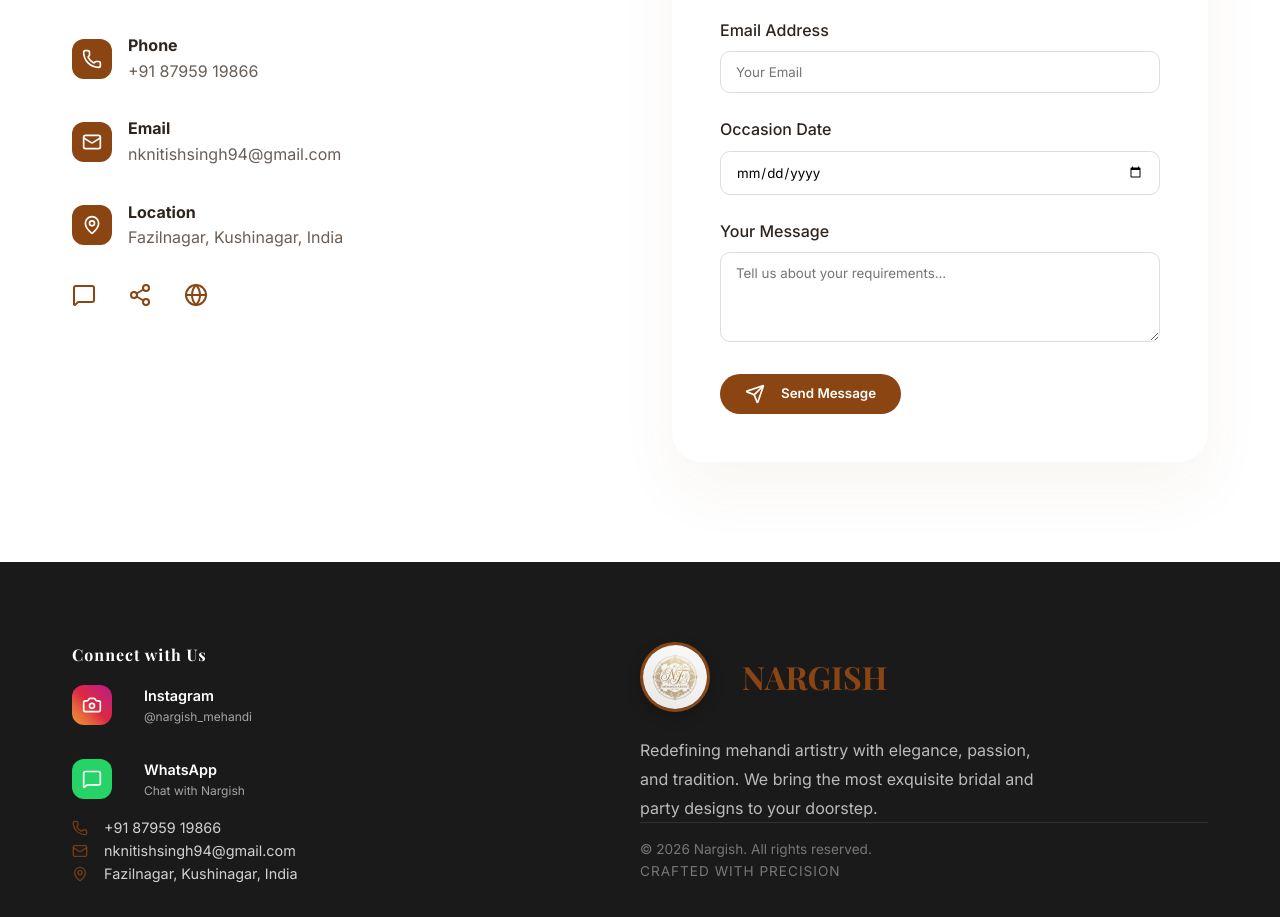
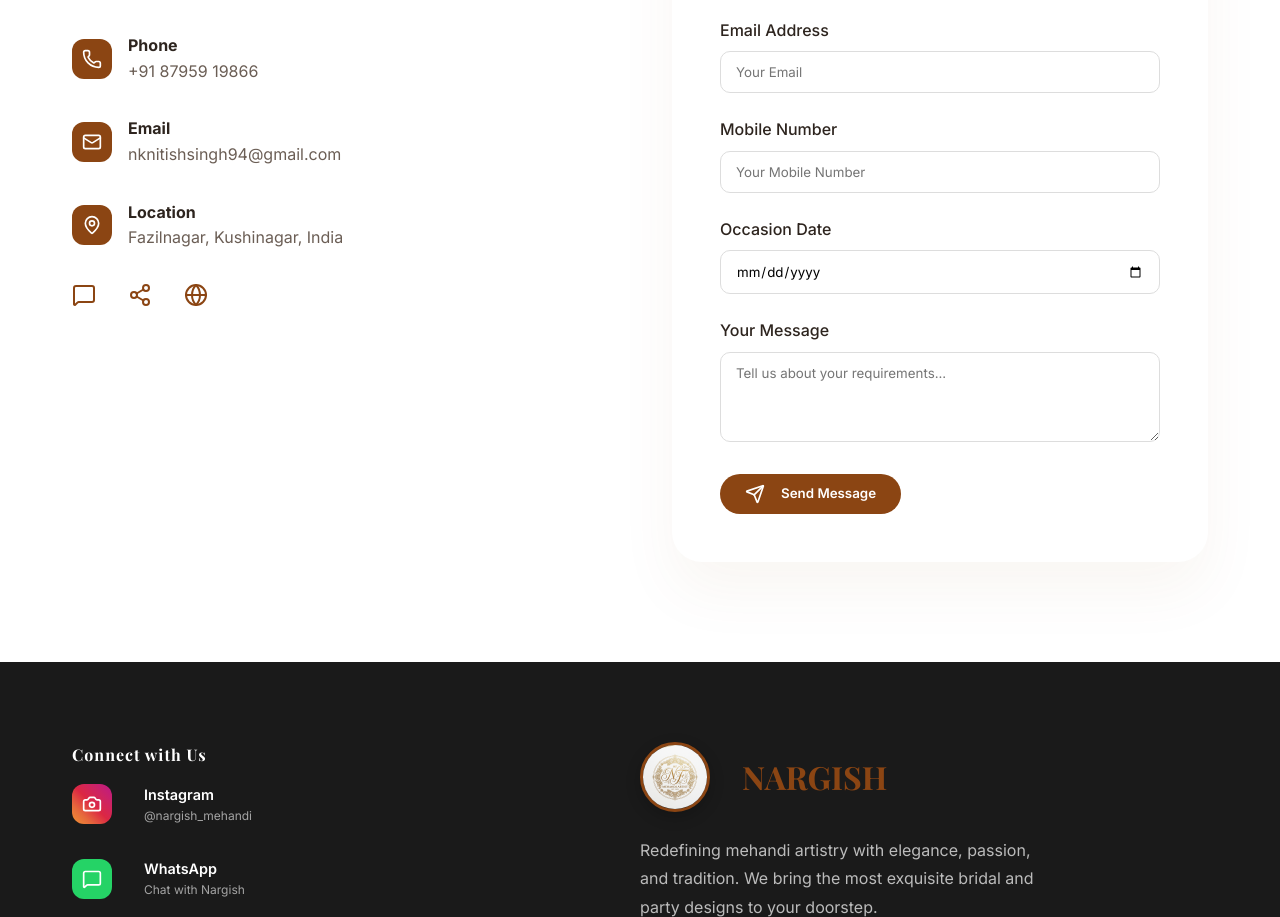
Before and after one commit to nknitishsingh94/Mehandi-Website, a React (Vite) app: page / in a window 1280 px wide. Shown: the part 3795-4712 px from the top of the page. Built offline with nearby package versions, Linux system fonts and the light colour scheme; no server answers; a web font is replaced by a local one.

Commit message:
change contact detailes

```diff
--- a/api/index.js
+++ b/api/index.js
@@ -79,7 +79,7 @@ app.post('/api/designs', async (req, res) => {
 });
 
 app.post('/api/send-email', async (req, res) => {
-  const { name, email, date, message } = req.body;
+  const { name, email, phone, date, message } = req.body;
 
   if (!process.env.EMAIL_USER || !process.env.EMAIL_PASS) {
     return res.status(500).json({ error: 'Server Email Config Missing' });
@@ -95,7 +95,7 @@ app.post('/api/send-email', async (req, res) => {
       from: process.env.EMAIL_USER,
       to: process.env.EMAIL_RECEIVER || 'nknitishsingh94@gmail.com',
       subject: `Inquiry: ${name}`,
-      text: `Name: ${name}\nEmail: ${email}\nDate: ${date}\nMessage: ${message}`
+      text: `Name: ${name}\nEmail: ${email}\nMobile: ${phone}\nDate: ${date}\nMessage: ${message}`
     });
     res.json({ success: true });
   } catch (err) {
--- a/src/components/Contact.jsx
+++ b/src/components/Contact.jsx
@@ -6,7 +6,7 @@ import { SITE_DATA } from '../data';
 const API_URL = '/api';
 
 const Contact = () => {
-  const [formData, setFormData] = useState({ name: '', email: '', date: '', message: '' });
+  const [formData, setFormData] = useState({ name: '', email: '', phone: '', date: '', message: '' });
   const [loading, setLoading] = useState(false);
   const [success, setSuccess] = useState(false);
 
@@ -23,7 +23,7 @@ const Contact = () => {
 
       if (response.ok) {
         setSuccess(true);
-        setFormData({ name: '', email: '', date: '', message: '' });
+        setFormData({ name: '', email: '', phone: '', date: '', message: '' });
         setTimeout(() => setSuccess(false), 5000);
       } else {
         const errorData = await response.json();
@@ -129,6 +129,17 @@ const Contact = () => {
                   />
                 </div>
                 <div className="form-group">
+                  <label>Mobile Number</label>
+                  <input
+                    type="tel"
+                    className="form-input"
+                    placeholder="Your Mobile Number"
+                    value={formData.phone}
+                    onChange={(e) => setFormData({...formData, phone: e.target.value})}
+                    required
+                  />
+                </div>
+                <div className="form-group">
                   <label>Occasion Date</label>
                   <input
                     type="date"
```
